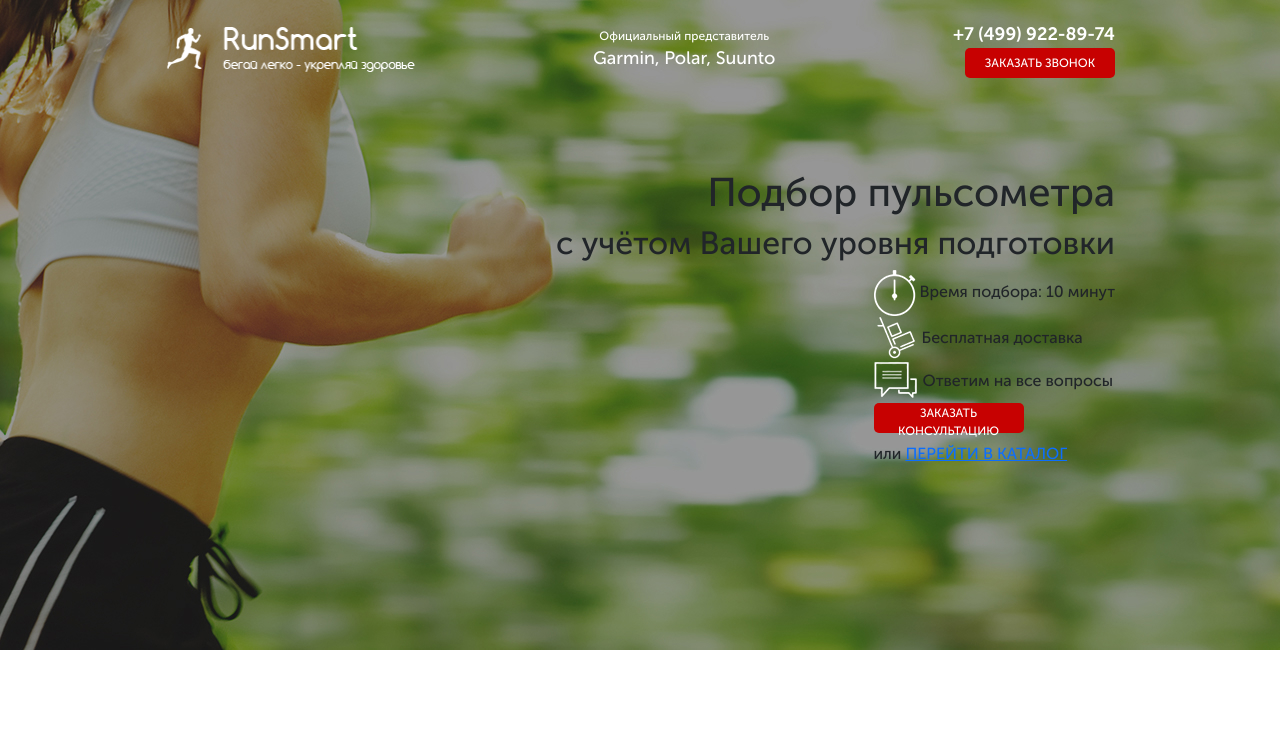
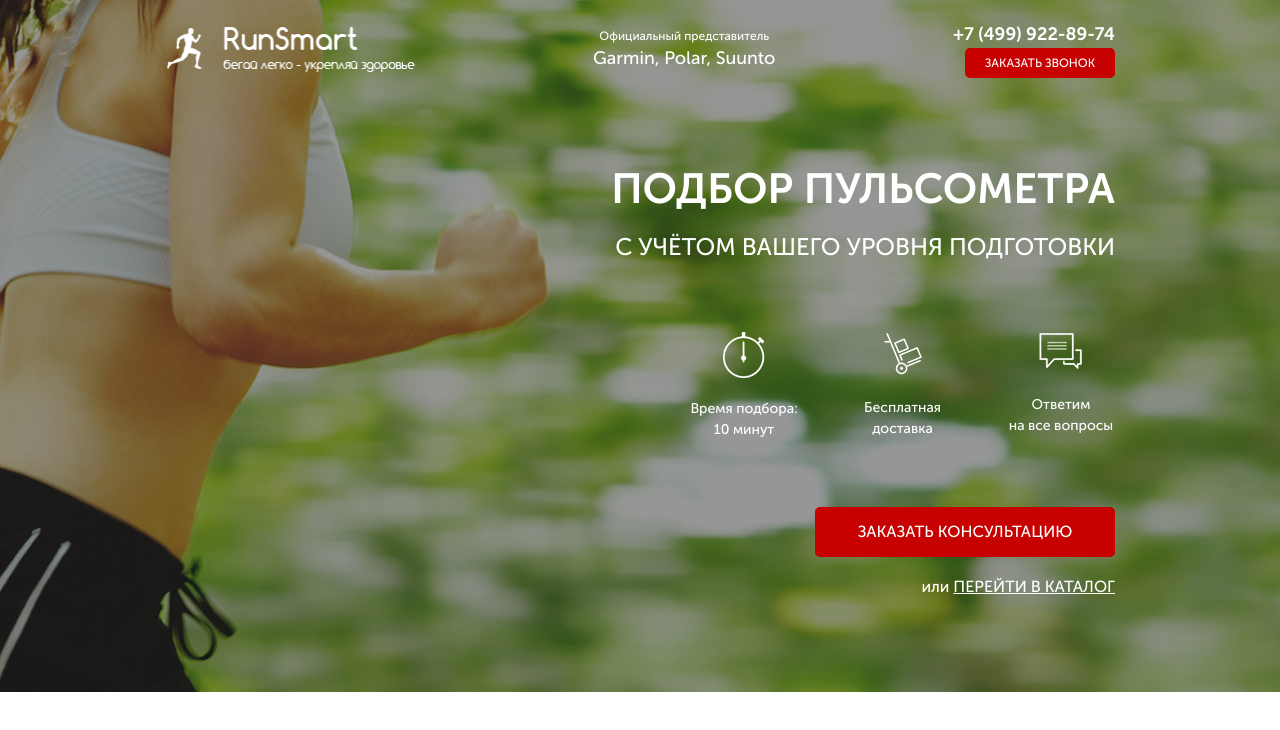
Before and after one commit to DimaCheban/PULSE, a website: page src/index.html in a window 1280 px wide. Drawn offline with Linux system fonts and the light colour scheme.

Commit message:
end first section - promo

```diff
--- a/src/index.html
+++ b/src/index.html
@@ -29,33 +29,34 @@
             <div class="promo__wrapper">
 
                 <h1 class="promo__header">Подбор пульсометра</h1>
-                <h2 class="promo_subheader">с учётом Вашего уровня подготовки</h2>
+                <h2 class="promo__subheader">с учётом Вашего уровня подготовки</h2>
 
                 <div class="promo__icons">
                     <div class="promo__icon">
                         <img src="./icons/timer_time_stopwatch.png" alt="timer">
-                        Время подбора:
+                        Время подбора:<br>
                         10 минут
                     </div>
 
                     <div class="promo__icon">
                         <img src="./icons/hand-cart.png" alt="hand-cart">
-                        Бесплатная
+                        Бесплатная<br>
                         доставка
                     </div>
 
                     <div class="promo__icon">
                         <img src="./icons/messages.png" alt="messages">
-                        Ответим
+                        Ответим<br>
                         на все вопросы
                     </div>
 
-                    <button class="button main">ЗАКАЗАТЬ КОНСУЛЬТАЦИЮ</button>
+                </div>
+
+                <button class="button button_main">ЗАКАЗАТЬ КОНСУЛЬТАЦИЮ</button>
                     <div class="promo__link">
                         или
                         <a href="#">ПЕРЕЙТИ В КАТАЛОГ</a>
                     </div>
-                </div>
             </div>
 
         </div>
--- a/src/sass/blocks/_buttons.scss
+++ b/src/sass/blocks/_buttons.scss
@@ -8,5 +8,10 @@
     font-size: 12px;
     font-weight: 500;
     text-transform: uppercase;
-
+    &_main {
+        font-size: 16px;
+        width: 300px;
+        height: 50px;
+        margin-top: 67px;
+    }
 }
--- a/src/sass/blocks/_promo.scss
+++ b/src/sass/blocks/_promo.scss
@@ -8,4 +8,50 @@
         align-items: flex-end;
         margin-top: 90px;
     }
+    &__header {
+        font-weight: 700;
+        font-size: 42px;
+        text-transform: uppercase;
+        color: #FFFFFF;
+        line-height: 42px;
+    }
+    &__subheader {
+        margin-top: 17px;
+        font-weight: 500;
+        font-size: 24px;
+        text-transform: uppercase;
+        color: #FFFFFF;
+        line-height: 24px;
+    }
+    &__icons {
+        margin-top: 65px;
+        width: 425px;
+        display: flex;
+        justify-content: space-between;
+
+    }
+    &__icon {
+        width: 108px;
+        text-align: center;
+        color: #FFFFFF;
+        font-size: 14px;
+        font-weight: 500;
+        img {
+            display: block;
+            margin: 0 auto;
+            margin-bottom: 20px;
+        }
+
+    }
+    &__link {
+        color: #FFFFFF;
+        font-size: 16px;
+        font-weight: 500;
+        margin-top: 18px;
+        a {
+            text-decoration: underline;
+            text-transform: uppercase;
+            color: #FFFFFF;
+        }
+    }
 }
```
Also changed, not shown: src/css/style.min.css.
